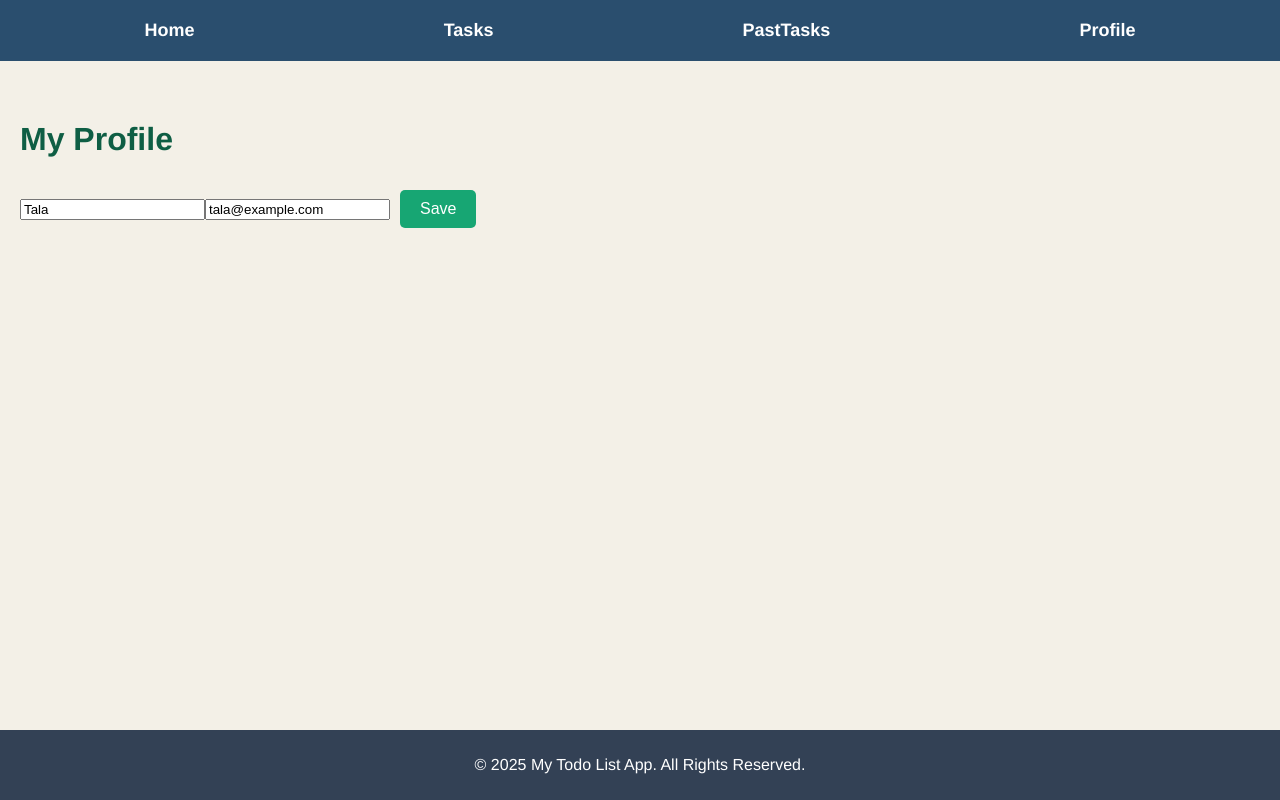
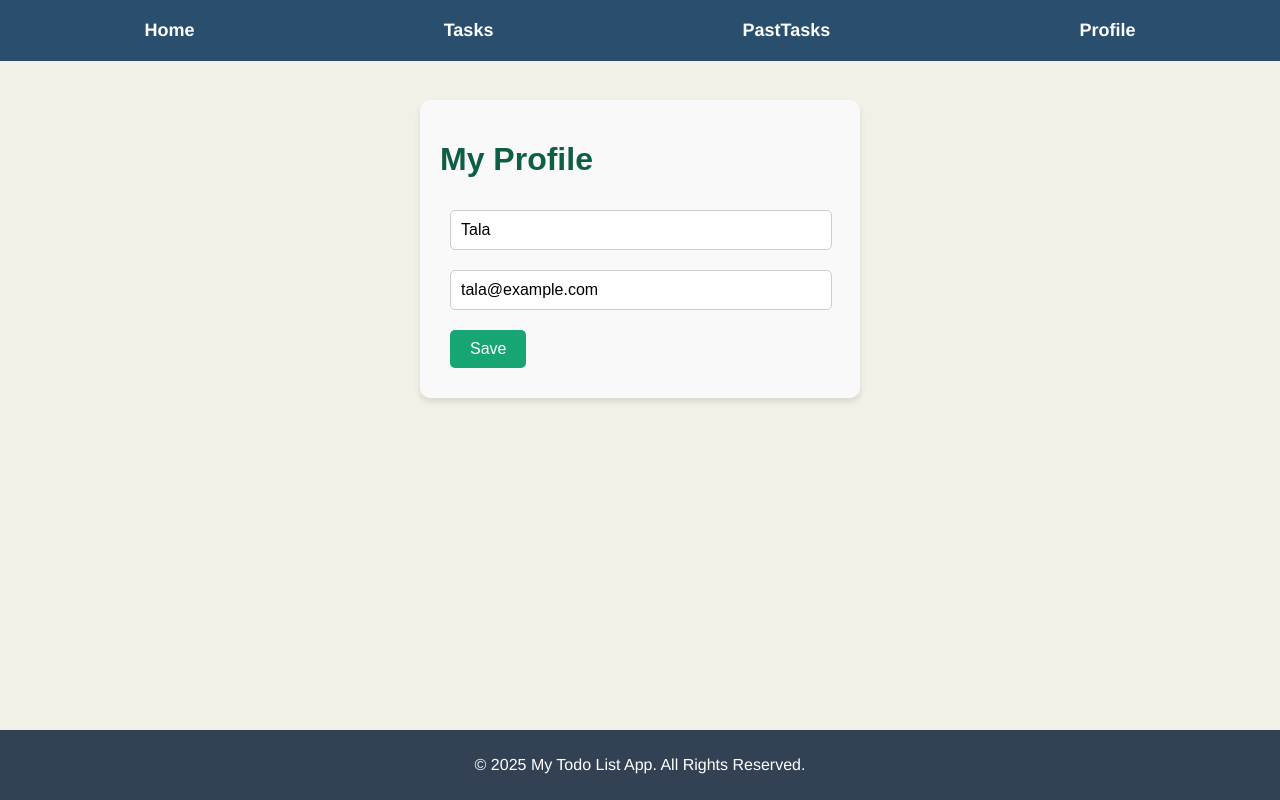
Before and after one commit to kamel-Ibrahim/todo-01, a React (Create React App) app: page /profile in a window 1280 px wide. Both pictures are taken after a click on the button "Edit". Built offline with nearby package versions, Linux system fonts and the light colour scheme.

Commit message:
styling fix for profile not final has to be changed

```diff
--- a/src/pages/Profile.jsx
+++ b/src/pages/Profile.jsx
@@ -1,5 +1,6 @@
 import React, { useState } from 'react';
 import Button from '../components/Button'; // Import the Button component
+import '../styles/Profile.css'
 
 export default function Profile() {
   const [user, setUser] = useState({
@@ -42,12 +43,14 @@ export default function Profile() {
             value={user.name}
             onChange={(e) => setUser({ ...user, name: e.target.value })}
             placeholder="Enter your name"
+            className="input-field"  // Apply class for styling
           />
           <input
             type="email"
             value={user.email}
             onChange={(e) => setUser({ ...user, email: e.target.value })}
             placeholder="Enter your email"
+            className="input-field"  // Apply class for styling
           />
           {emailError && <p style={{ color: 'red' }}>{emailError}</p>}
           <Button label="Save" onClick={handleSave} type="primary" />
--- /dev/null
+++ b/src/styles/Profile.css
@@ -0,0 +1,35 @@
+
+.profile-container {
+  font-family: Arial, sans-serif;
+  padding: 20px;
+  max-width: 400px;
+  margin: 0 auto;
+  background-color: #f9f9f9;
+  border-radius: 10px;
+  box-shadow: 0 4px 6px rgba(0, 0, 0, 0.1);
+}
+
+
+.input-field {
+  width: 90%;
+  padding: 10px;
+  margin: 10px;
+  padding-right: 10px;
+  border: 1px solid #ccc;
+  border-radius: 5px;
+  font-size: 16px;
+  /* background-color: #4CAF50; */
+}
+
+.input-field:focus {
+  border-color: #4CAF50; /* Focus color for the inputs */
+  outline: none;
+}
+
+button {
+  margin-top: 10px;
+}
+
+button:hover {
+  opacity: 0.9;
+}
```
